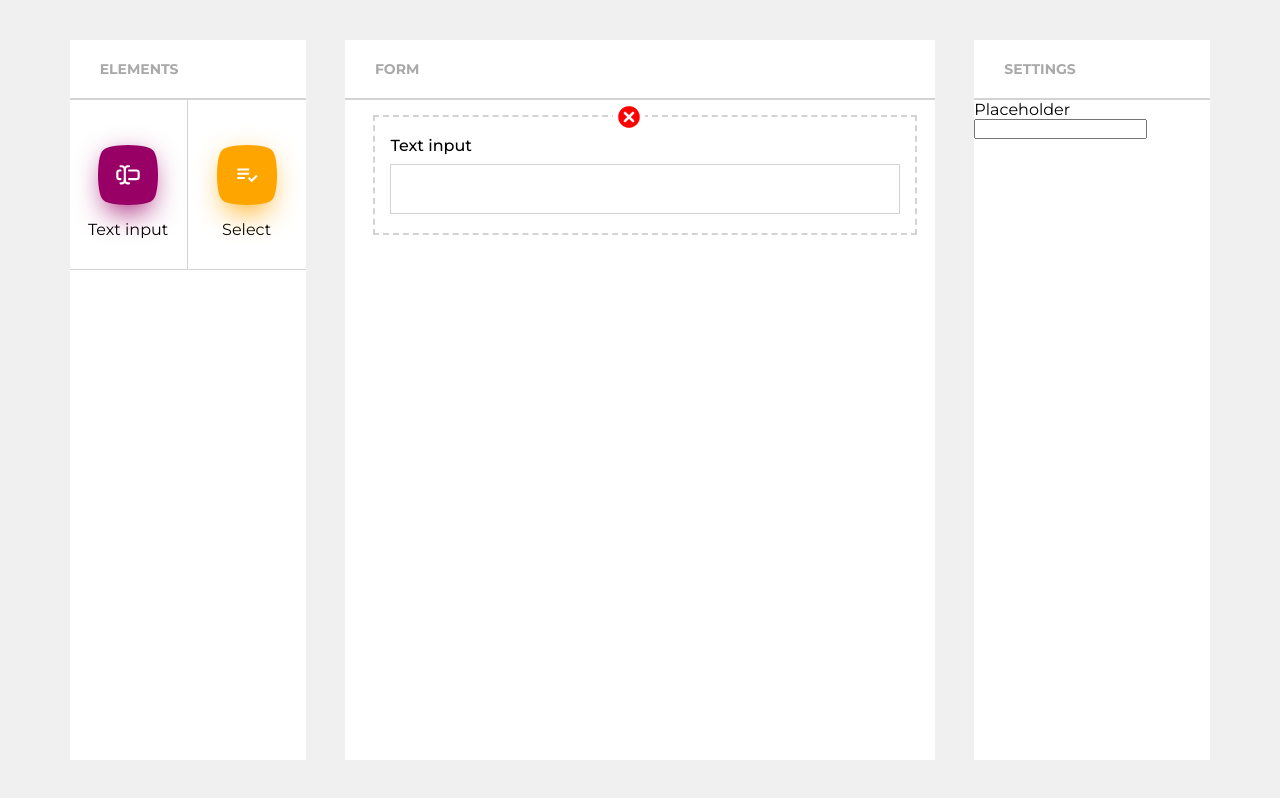
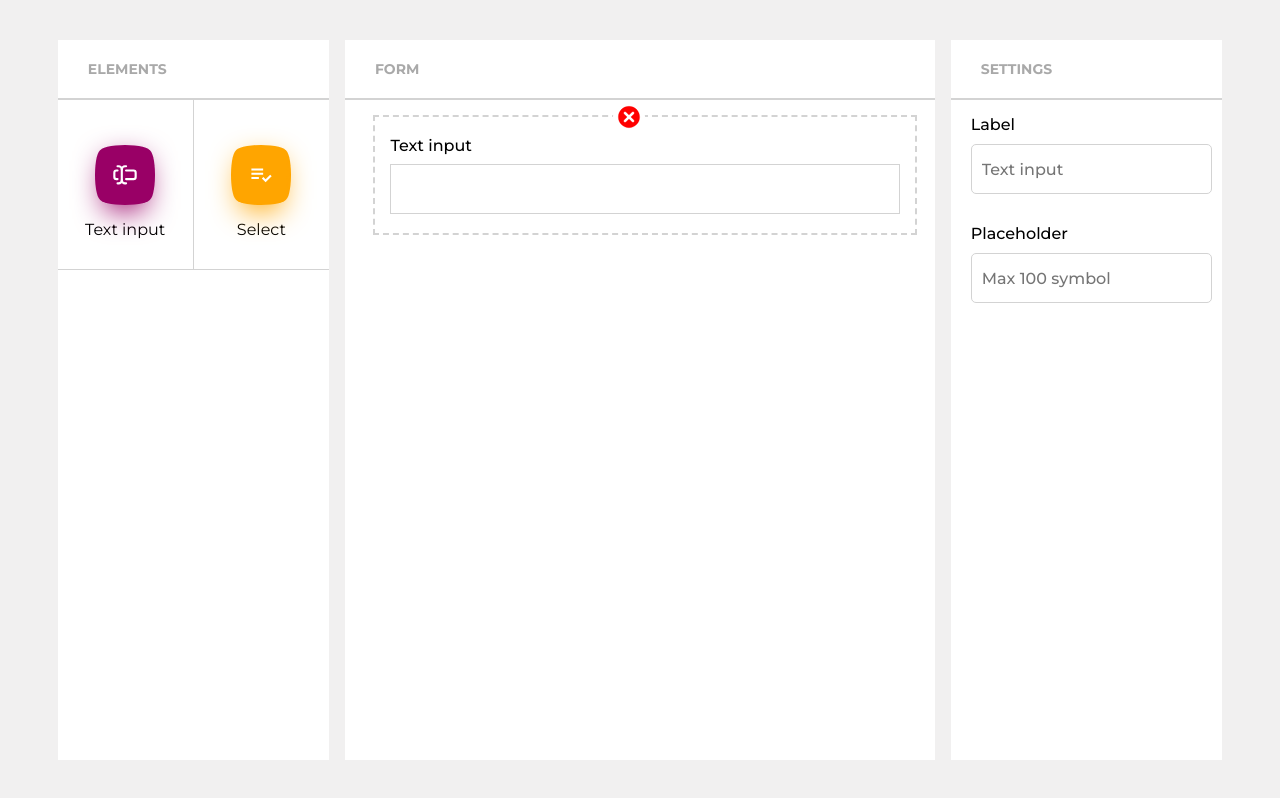
Before and after one commit to ruhidniftiyev/form-builder-react, a React (Create React App) app: page / in a window 1280 px wide. Both pictures are taken after a click on the element "Text input". Built offline with nearby package versions, Linux system fonts and the light colour scheme.

Commit message:
add styles

```diff
--- a/src/components/FormElements.tsx
+++ b/src/components/FormElements.tsx
@@ -18,15 +18,28 @@ export const TextInput = {
     placeholder: '',
   },
 
-  renderSettings: function (settings: any, handleInputChange: (newPlaceholder: any) => void) {
+  renderSettings: function (settings: any, handleInputChange: (newSettings: any) => void) {
     return (
       <>
+        <label htmlFor={settings.label}>Label</label>
+        <input
+          type="text"
+          placeholder={settings.label}
+          className="settings-content__form-input"
+          onChange={(e) => {
+            const newSettings = { ...settings, label: e.target.value || 'Text input' };
+            handleInputChange(newSettings);
+          }}
+        />
         <label htmlFor={settings.placeholder}>Placeholder</label>
         <input
+          type="text"
+          placeholder="Max 100 symbol"
+          className="settings-content__form-input"
           value={settings.placeholder}
           onChange={(e) => {
-            const newPlaceholder = { ...settings, placeholder: e.target.value };
-            handleInputChange(newPlaceholder);
+            const newSettings = { ...settings, placeholder: e.target.value };
+            handleInputChange(newSettings);
           }}
         />
       </>
--- a/src/scss/components/_element-list.scss
+++ b/src/scss/components/_element-list.scss
@@ -1,5 +1,5 @@
 .elements {
-  width: 20%;
+  width: 23%;
   background-color: #fff;
   height: 90vh;
   z-index: 1;
--- a/src/scss/components/_form-settings.scss
+++ b/src/scss/components/_form-settings.scss
@@ -1,5 +1,5 @@
 .form-settings {
-  width: 20%;
+  width: 23%;
   height: 90vh;
   background-color: white;
 
--- a/src/scss/components/_settings-content.scss
+++ b/src/scss/components/_settings-content.scss
@@ -1,3 +1,49 @@
 .settings-content {
+  overflow-y: scroll;
+  scroll-behavior: smooth;
+  height: 90%;
+  padding: 15px 10px 0 20px;
 
+  &:hover {
+    &::-webkit-scrollbar-thumb {
+      background-color: lightgray;
+    }
+  }
+
+  &::-webkit-scrollbar {
+    width: 10px;
+    background-color: #fff;
+  }
+
+  &::-webkit-scrollbar-thumb {
+    border-radius: 10px;
+    background-color: #fff;
+  }
+
+  &::-webkit-scrollbar-track {
+    -webkit-box-shadow: inset 0 0 6px #fff;
+    border-radius: 10px;
+    background-color: #fff;
+  }
+
+  &__form {
+    display: flex;
+    flex-direction: column;
+
+    label {
+      color: black;
+      font-weight: 500;
+      margin-bottom: 10px;
+    }
+
+    &-input {
+      height: 50px;
+      border-radius: 5px;
+      border: lightgray 1px solid;
+      font-size: 16px;
+      font-weight: 500;
+      padding: 10px;
+      margin-bottom: 30px;
+    }
+  }
 }
```
